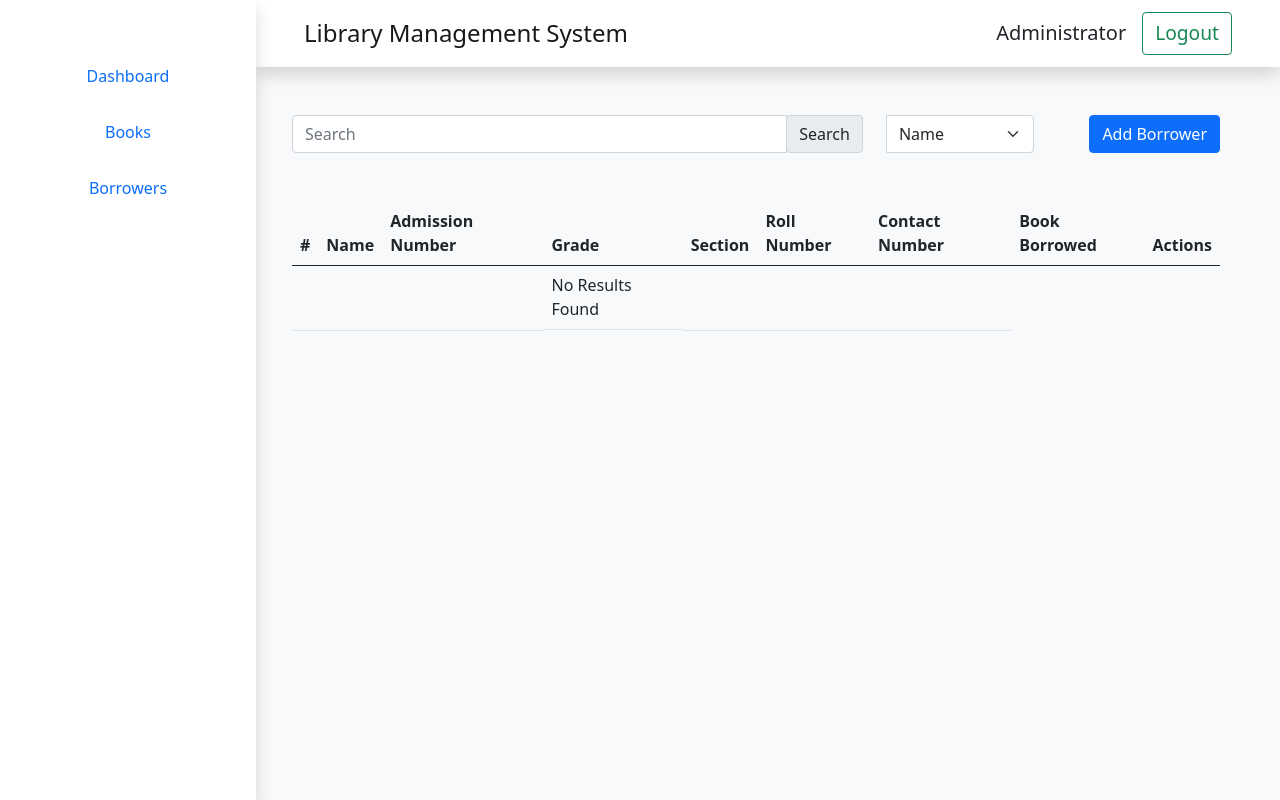
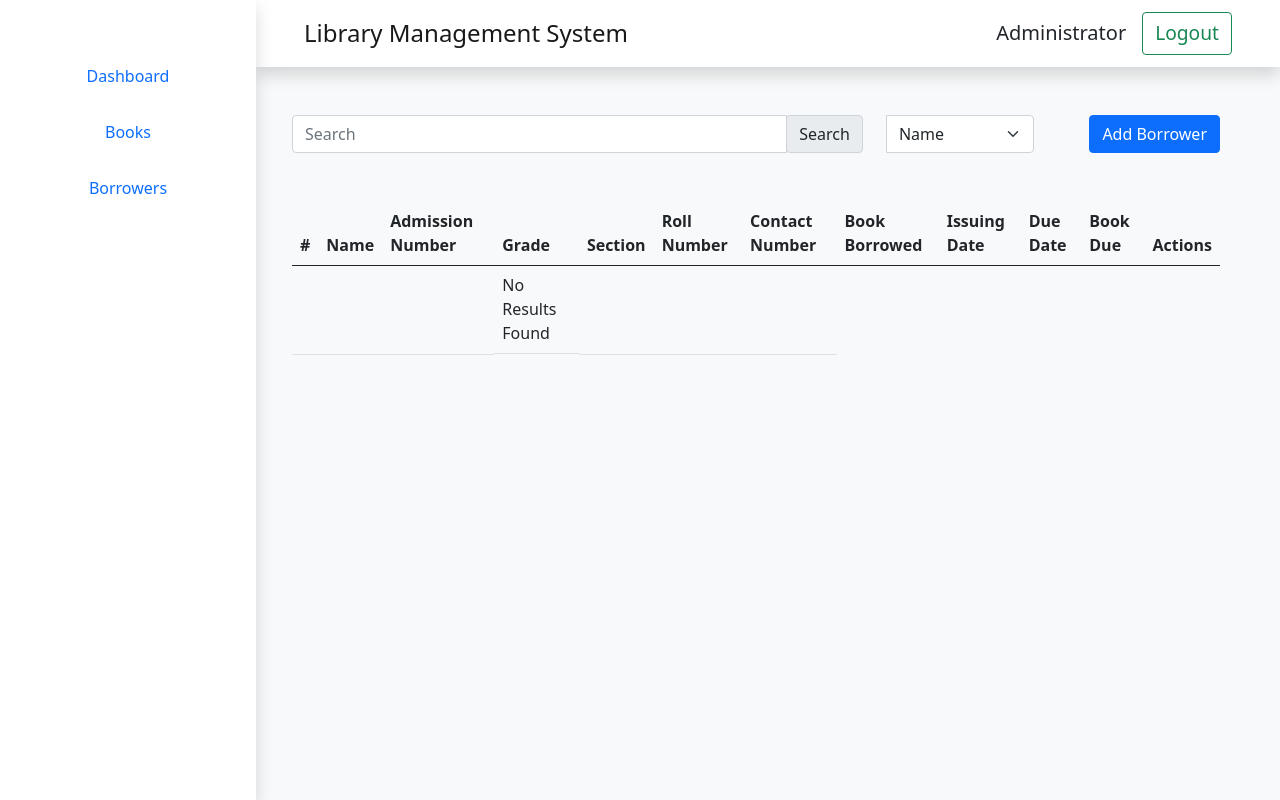
Before and after one commit to Sahil2004/Library-Management-System, a Django app: page /lib_man/librarian/borrowers?search_by=None&keyword=None in a window 1280 px wide. Run offline with Django 3.2, Linux system fonts and the light colour scheme; a user stored in the database is signed in; data comes from the database, SQL or seed files in the repository; both versions use the stored data as it was after the commit; some libraries are stand-ins or nearby versions.

Commit message:
made changes to borrower edit form and page

```diff
--- a/lib_man/forms.py
+++ b/lib_man/forms.py
@@ -285,6 +285,27 @@ class EditBorrowerForm(forms.ModelForm):
         }
     ))
 
+    date_borrowed = forms.DateField(widget=forms.DateInput(
+        attrs={
+
+            'class': 'form-control',
+            'type':'date',
+            'placeholder': "Enter date borrowed",
+            'id': 'dateBorrowedEdit',
+
+        }
+    ))
+
+    date_due = forms.DateField(widget=forms.DateInput(
+        attrs={
+
+            'class': 'form-control',
+            'type':'date',
+            'placeholder': "Enter date due: ",
+            'id': 'dateDueEdit',
+        }
+    ))
+
 
 
 class SearchBorrowersForm(forms.Form):
--- a/lib_man/models.py
+++ b/lib_man/models.py
@@ -1,6 +1,6 @@
 from django.db import models
 from django.core.validators import MaxValueValidator, MinValueValidator
-from datetime import datetime, timedelta
+from datetime import datetime, timedelta, date
 
 class Book(models.Model):
 
@@ -17,7 +17,7 @@ class Book(models.Model):
 class Borrower(models.Model):
 
     def get_due_date():
-        return datetime.today() + timedelta(days=15)
+        return date.today() + timedelta(days=15)
 
     def __str__(self):
         return self.name
@@ -44,5 +44,5 @@ class Borrower(models.Model):
     )
 
     book_borrowed = models.ForeignKey(Book, on_delete=models.CASCADE)
-    date_borrowed = models.DateField(default=datetime.today)
+    date_borrowed = models.DateField(default=date.today())
     date_due = models.DateField(default=get_due_date())
--- a/lib_man/templates/lib_man/portalPages/borrowers.html
+++ b/lib_man/templates/lib_man/portalPages/borrowers.html
@@ -27,6 +27,9 @@
             <th scope="col">Roll Number</th>
             <th scope="col">Contact Number</th>
             <th scope="col">Book Borrowed</th>
+            <th scope="col">Issuing Date</th>
+            <th scope="col">Due Date</th>
+            <th scope="col">Book Due</th>
             <th scope="col">Actions</th>
         </tr>
     </thead>
@@ -44,11 +47,18 @@
             <td id="roll_no{{ forloop.counter }}">{{ borrower.roll_no}}</td>
             <td id="contact_no{{ forloop.counter }}">{{ borrower.contact_no }}</td>
             <td id="book_borrowed{{ forloop.counter }}">{{ borrower.book_borrowed }}</td>
+            <td id="date_borrowed{{ forloop.counter }}">{{ borrower.date_borrowed|date:'Y-m-d' }}</td>
+            <td id="date_due{{ forloop.counter }}">{{ borrower.date_due|date:'Y-m-d' }}</td>
+            {% now 'Y-m-d' as todays_date %}
+            {% if todays_date >= borrower.date_due|date:'Y-m-d' %}
+            <td style='color: red'>YES</td>
+            {% else %}
+            <td style='color: green'>NO</td>
+            {% endif %}
 
-            </td>
             {% autoescape on %}
 
-            <td style=" display: grid; grid-template-columns: repeat(2, 50%); grid-gap: 2%;">
+            <td style=" display: grid; grid-template-rows: repeat(2, 50%); grid-gap: 2%;">
                 <button type="button" class="btn btn-success" data-bs-toggle="modal"
                     data-bs-target="#editBorrower"
                     onclick="editBorrowerHandler('{{ forloop.counter }}', '{{ borrower.pk }}', '{{ borrower.book_borrowed.pk }}')">Edit</button>
@@ -122,7 +132,14 @@
                             <label class="form-check-label" for="admEdit">Admission Number</label>
                             {{ edit_borrower_form.adm_no}}
                         </div>
-
+                        <div class="mb-3">
+                            <label class="form-check-label" for="dateBorrowedEdit">Date Borrowed</label>
+                            {{ edit_borrower_form.date_borrowed}}
+                        </div>
+                        <div class="mb-3">
+                            <label class="form-check-label" for="dateDueEdit">Date Due</label>
+                            {{ edit_borrower_form.date_due}}
+                        </div>
                     </div>
                     <div class="modal-footer">
                         <button type="button" class="btn btn-secondary" data-bs-dismiss="modal">Discard Changes</button>
@@ -240,7 +257,7 @@
                             {{ add_borrower_form.date_borrowed}}
                         </div>
                         <div class="mb-3">
-                            <label class="form-check-label" for="dateDue">Date Due</label>
+                            <label class="form-check-label" for="dateDueAdd">Date Due</label>
                             {{ add_borrower_form.date_due}}
                         </div>
 
@@ -312,26 +329,29 @@
         }
     }
     const editBorrowerHandler = (rowNum, id, bookId) => {
-
         document.getElementById('primaryKeyEdit').value = id;
-        document.getElementById('sectionEdit').value = document.getElementById('section'+rowNum).innerHTML;
-        document.getElementById('admEdit').value = document.getElementById('adm_no'+rowNum).innerHTML;
-        document.getElementById('gradeEdit').value = document.getElementById('grade'+rowNum).innerHTML;
-        document.getElementById('rollEdit').value = document.getElementById('roll_no'+rowNum).innerHTML;
-        document.getElementById('contactEdit').value = document.getElementById('contact_no'+rowNum).innerHTML;
-        document.getElementById('bookBorrowedEdit').value = document.getElementById('book_borrowed'+rowNum).innerHTML;
-        document.getElementById('nameEdit').value = document.getElementById('name'+rowNum).innerHTML;
+        document.getElementById('sectionEdit').value = document.getElementById('section'+rowNum).innerText;
+        document.getElementById('admEdit').value = document.getElementById('adm_no'+rowNum).innerText;
+        document.getElementById('gradeEdit').value = document.getElementById('grade'+rowNum).innerText;
+        document.getElementById('rollEdit').value = document.getElementById('roll_no'+rowNum).innerText;
+        document.getElementById('contactEdit').value = document.getElementById('contact_no'+rowNum).innerText;
+        document.getElementById('bookBorrowedEdit').value = document.getElementById('book_borrowed'+rowNum).innerText;
+        document.getElementById('nameEdit').value = document.getElementById('name'+rowNum).innerText;
+        document.getElementById('dateBorrowedEdit').value = document.getElementById('date_borrowed'+rowNum).innerText;
+        document.getElementById('dateDueEdit').value = document.getElementById('date_due'+rowNum).innerText;
         document.getElementById('bookPrimaryKeyEdit').value = bookId;
 
         }
     const deleteBorrowerHandler = (rowNum, id) => {
         document.getElementById('primaryKeyDel').value = id
-        document.getElementById('nameDel').innerHTML = document.getElementById('name'+rowNum).innerHTML
-        document.getElementById('admnoDel').innerHTML = document.getElementById('adm_no'+rowNum).innerHTML
-        document.getElementById('sectionDel').innerHTML = document.getElementById('section'+rowNum).innerHTML
-        document.getElementById('gradeDel').innerHTML = document.getElementById('grade'+rowNum).innerHTML
-        document.getElementById('bookBorrowedDel').innerHTML = document.getElementById('book_borrowed'+rowNum).innerHTML
-        document.getElementById('contactDel').innerHTML = document.getElementById('contact_no'+rowNum).innerHTML
+        document.getElementById('nameDel').innerHTML = document.getElementById('name'+rowNum).innerText
+        document.getElementById('admnoDel').innerHTML = document.getElementById('adm_no'+rowNum).innerText
+        document.getElementById('sectionDel').innerHTML = document.getElementById('section'+rowNum).innerText
+        document.getElementById('gradeDel').innerHTML = document.getElementById('grade'+rowNum).innerText
+        document.getElementById('bookBorrowedDel').innerHTML = document.getElementById('book_borrowed'+rowNum).innerText
+        document.getElementById('contactDel').innerHTML = document.getElementById('contact_no'+rowNum).innerText
+        document.getElementById('dateBorrowedDel').value = document.getElementById('date_borrowed'+rowNum).innerText;
+        document.getElementById('dateDueDel').value = document.getElementById('date_due'+rowNum).innerText;
 
     }
 
--- a/lib_man/views.py
+++ b/lib_man/views.py
@@ -225,6 +225,8 @@ def edit_borrower(request):
     borrower.grade = request.POST.get('grade')
     borrower.section = request.POST.get('section')
     borrower.roll_no = request.POST.get('roll_no')
+    borrower.date_borrowed = request.POST.get('date_borrowed')
+    borrower.date_due = request.POST.get('date_due')
     old_book_pk = borrower.book_borrowed.pk
     old_book = Book.objects.get(pk = old_book_pk)
     old_book.status_borrowed = False
```
Also changed, not shown: lib_man/templates/lib_man/portalPages/books.html (+14 -14 lines), db.sqlite3.
